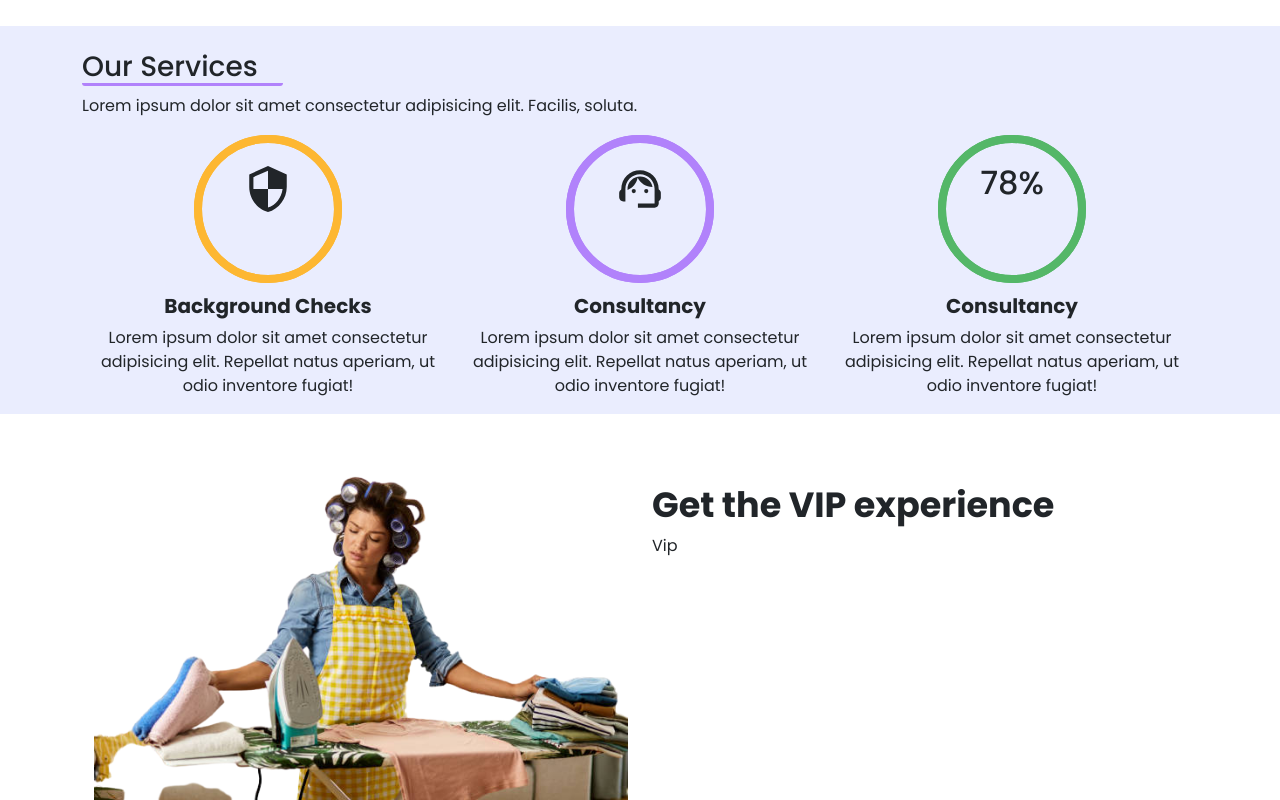
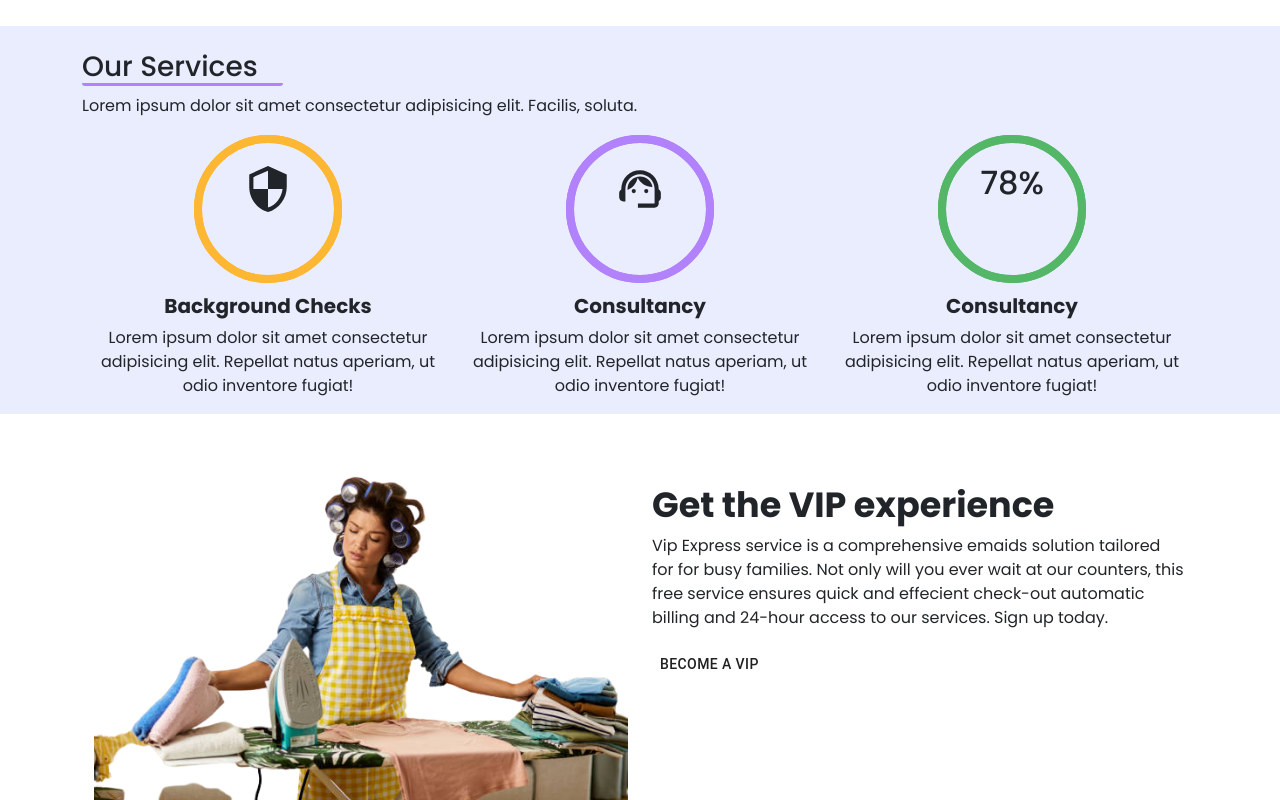
Before and after one commit to Marcos8060/H2, a React (Create React App) app: page / in a window 1280 px wide. Shown: the part 1178-1978 px from the top of the page. Built offline with nearby package versions, Linux system fonts and the light colour scheme; the HTML template or start-up script is replaced by a standard one.

Commit message:
added a vip content

```diff
--- a/src/components/Vip.js
+++ b/src/components/Vip.js
@@ -1,6 +1,7 @@
 import React from 'react';
 import './Vip.css'
 import maid2 from '../Images/maid3.png'
+import {Button} from '@material-ui/core'
 
 function Vip() {
   return (
@@ -14,7 +15,11 @@ function Vip() {
                 </div>
                 <div className="col-6">
                     <h2 className='vip_title'>Get the VIP experience</h2>
-                    <p>Vip</p>
+                    <p>Vip Express service is a comprehensive emaids solution tailored for for busy families.
+                        Not only will you ever wait at our counters, this free service ensures quick and effecient check-out
+                        automatic billing and 24-hour access to our services. Sign up today.
+                    </p>
+                    <Button>Become a Vip</Button>
                 </div>
             </div>
           </div>
```
